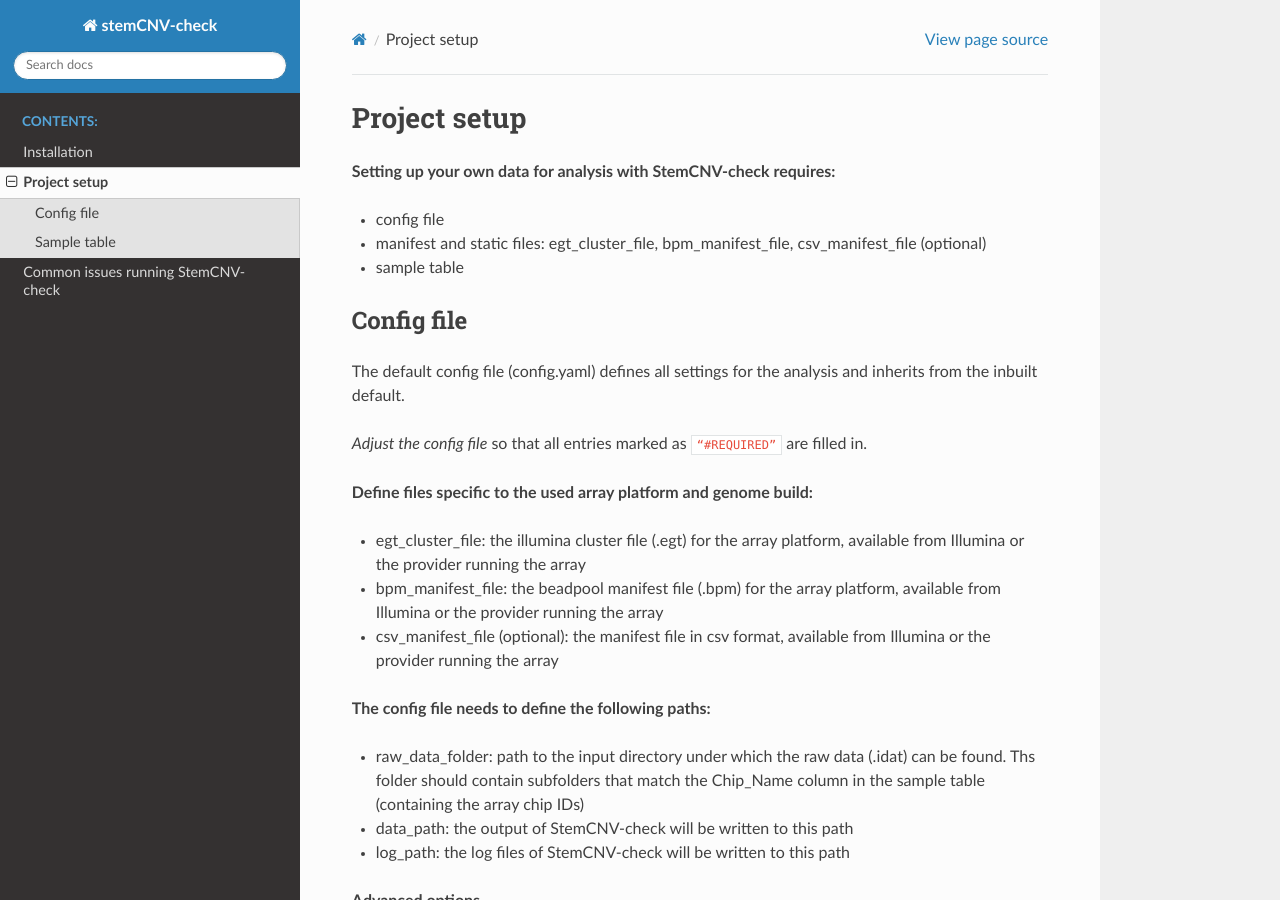
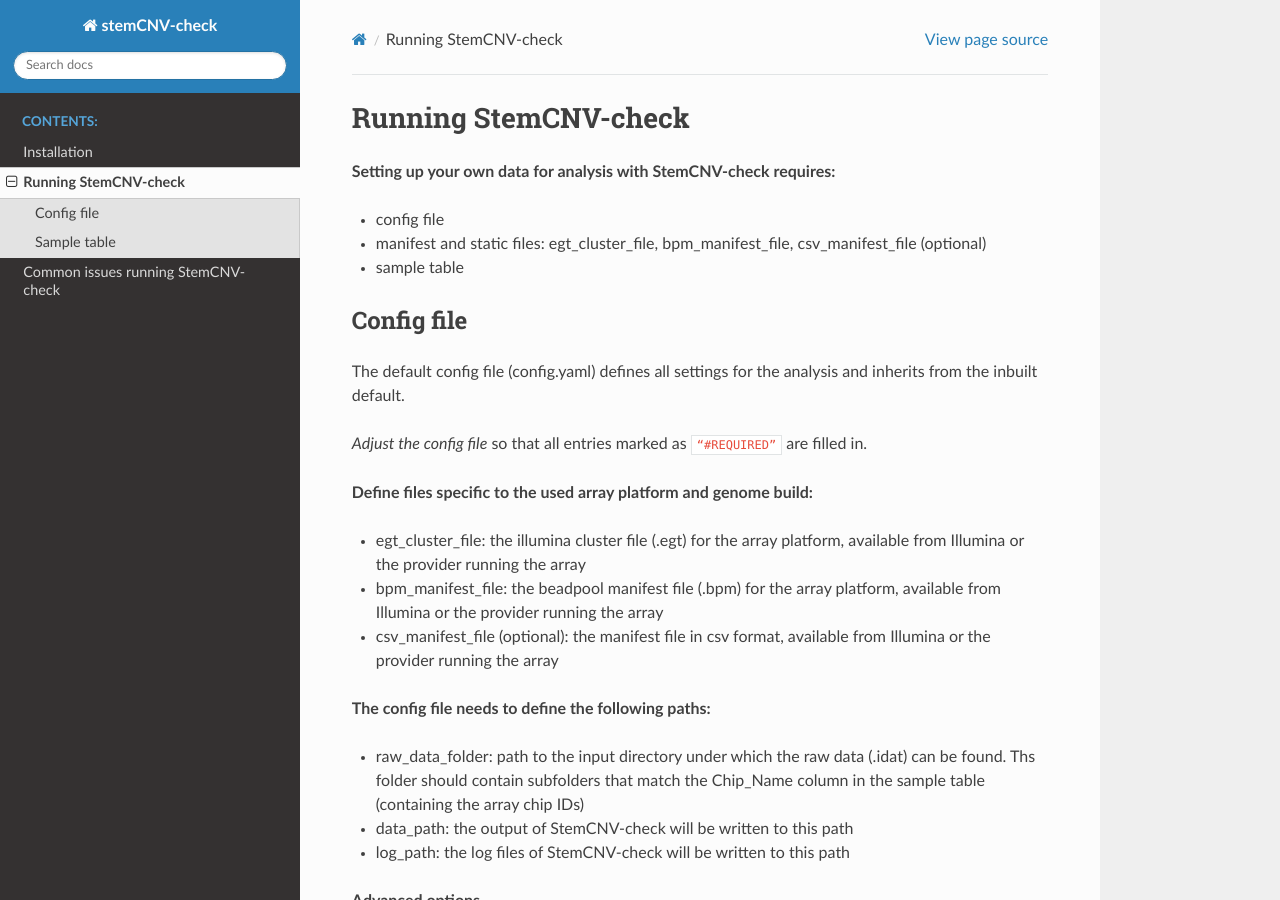
Before and after one commit to icalledmyselfmoon/stemCNV_check_Read_the_docs, a Sphinx documentation site: the page built from source/setup_project.rst, in a window 1280 px wide and 900 px high. Built offline with Sphinx 7.4.7 and the Read the Docs theme 3.1.0, drawn with Linux system fonts in a browser that asks for light colours.

Commit message:
Update setup_project.rst

```diff
--- a/source/setup_project.rst
+++ b/source/setup_project.rst
@@ -1,4 +1,4 @@
-Project setup
+Running StemCNV-check
 ============
 
 
```
